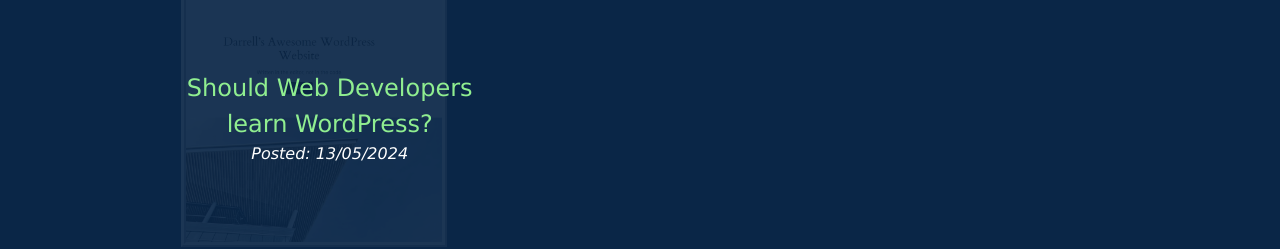
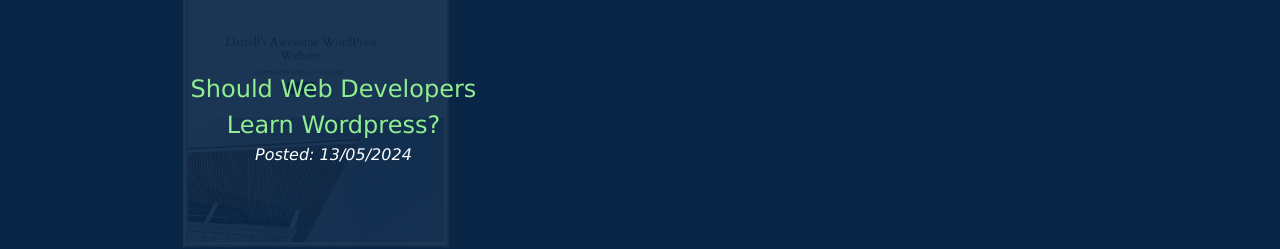
Before and after one commit to DarrellRoberts/portfolio, a Next.js app: page /blog in a window 1280 px wide. Shown: the part 547-796 px from the top of the page. Built offline with nearby package versions, Linux system fonts and the light colour scheme.

Commit message:
00015: changed blog url to be more SEO friendly

```diff
--- a/src/app/blog/[id]/page.tsx
+++ b/src/app/blog/[title]/page.tsx
@@ -9,14 +9,20 @@
 import Link from "next/link";
 
 type ParamObject = {
-  id?: number;
+  title?: string;
 };
 
 export default function BlogPost() {
   const params: ParamObject = useParams();
-  const index = EntriesArray.length - params?.id;
+  const post = EntriesArray?.find(heading => heading?.title === params?.title);
   const { light, dark, isLightTheme } = useContext(ThemeContext);
   const themeStyles = isLightTheme ? light : dark;
+
+  const postTitle = post?.title
+  .split('-')
+  .map(word => word.charAt(0).toUpperCase() + word.slice(1))
+  .join(' ')
+
   return (
     <div style={{ backgroundColor: themeStyles.bg }}>
       <section
@@ -28,28 +34,28 @@
             By Darrell Roberts
           </span>
           <span style={{ color: themeStyles.mainText }}>
-            Posted: {EntriesArray[index]?.date}
+            Posted: {post?.date}
           </span>
           <h1
             style={{ color: themeStyles.secondaryText }}
           >
-            {EntriesArray[index]?.title}
+            {`${postTitle}?`}
           </h1>
         </div>
         <div className={styles.imageCon} >
           <Image
             style={{ boxShadow: "0px 0px 20px 5px" + themeStyles.secondaryText }}
-            src={EntriesArray[index]?.images[index]}
-            alt={EntriesArray[index]?.imageAlt[index]}
+            src={post?.images[0]}
+            alt={post?.imageAlt[0]}
             width="850"
             height="850"
           />
           <span style={{ color: themeStyles.secondaryText }} className="mt-5">
-            {EntriesArray[index]?.imageCaption[index]}
+            {post?.imageCaption[0]}
           </span>
         </div>
         <div className={isLightTheme ? styles.articleCon : styles.articleConDark}>
-            {EntriesArray[index]?.article}
+            {post?.article}
         </div>
         <Link style={{ color: themeStyles.secondaryText }} href="/blog" className="ml-5">
           Back to Blog homepage</Link>
--- a/src/app/blog/page.tsx
+++ b/src/app/blog/page.tsx
@@ -9,6 +9,13 @@
 export default function Blog() {
   const { light, dark, isLightTheme } = useContext(ThemeContext);
   const themeStyles = isLightTheme ? light : dark;
+
+  const postTitle = (title: string): string => {
+    const newString: string = title.split('-')
+        .map(word => word.charAt(0).toUpperCase() + word.slice(1))
+        .join(' ')
+    return newString;
+  }
   return (
     <div style={{ backgroundColor: themeStyles.bg }} className="h-screen">
       <section
@@ -25,14 +32,14 @@
             </h1>
             <div className={styles.postsCon}>
               {EntriesArray.map((item, i) => (
-                <Link key={i} href={`/blog/${item.id}`}>
+                <Link key={i} href={`/blog/${item.title}`}>
                   <div
                     style={{ borderColor: themeStyles.secondaryText }}
                     className={styles.rotateBorder}
                   ></div>
                   <div className={styles.posts}>
                     <h2 style={{ color: themeStyles.mainText }}>
-                      {item.title}
+                      {`${postTitle(item.title)}?`}
                     </h2>
                     <h3 style={{ color: themeStyles.secondaryText}}>
                       Posted: {item.date}
--- a/src/app/sitemap.ts
+++ b/src/app/sitemap.ts
@@ -1,7 +1,7 @@
 import { MetadataRoute } from 'next'
 
 export default function sitemap(): MetadataRoute.Sitemap {
-  const routes = ['', '/about', '/skills', '/portfolio', '/contact', '/blog', '/blog/1'].map(
+  const routes = ['', '/about', '/skills', '/portfolio', '/contact', '/blog', '/blog/should-web-developers-learn-wordpress'].map(
     (route) => ({
       url: `https://darrellroberts.com${route}`,
       lastModified: new Date().toISOString().split('T')[0]
--- a/src/components/blog-assets/EntriesArray.tsx
+++ b/src/components/blog-assets/EntriesArray.tsx
@@ -16,7 +16,7 @@
 const entriesArray: EntryData[] = [
   {
     id: 1,
-    title: "Should Web Developers learn WordPress?",
+    title: "should-web-developers-learn-wordpress",
     links: ["https://www.youtube.com/watch?v=2Q0mWH6g8Fo"],
     images: ["/assets/blogimages/wordpressScreenshot.jpg"],
     imageAlt: ["screenshot_of_wordpress_website"],
```
Also changed, not shown: src/app/blog/[title]/post.module.css (renamed from src/app/blog/[id]/post.module.css).
